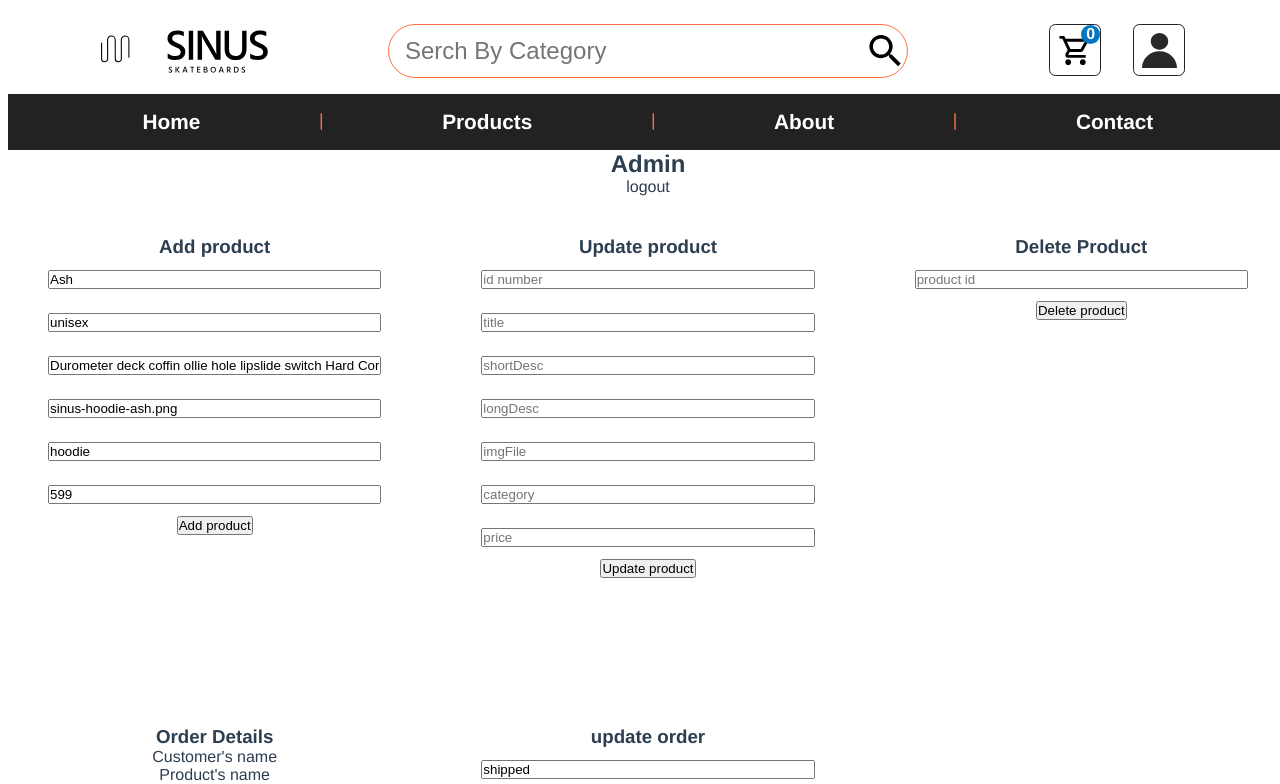
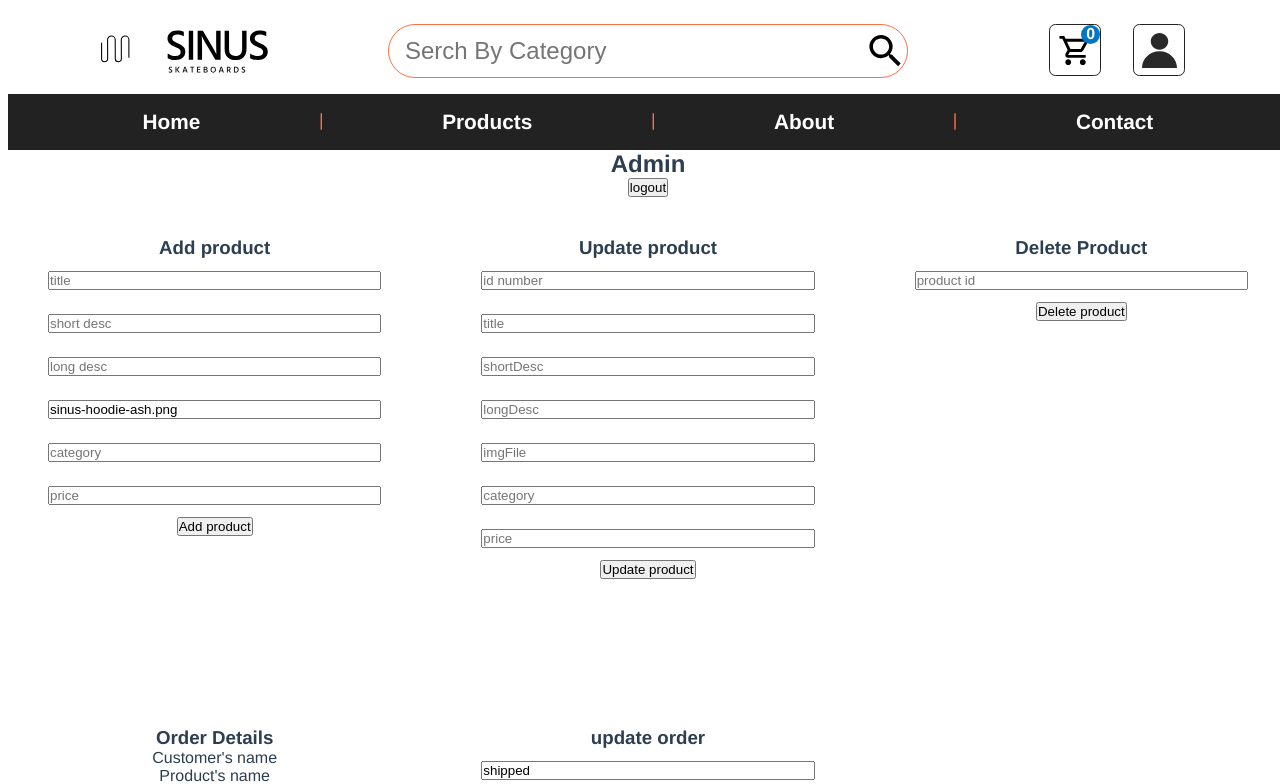
Before and after one commit to theodorwill/Slutprojekt-Sinus-Webshop, a Vue app: page /admin in a window 1280 px wide. Shown: the top 784 px of the page. Built offline with nearby package versions, Linux system fonts and the light colour scheme; no server answers.

Commit message:
added some changes

```diff
--- a/src/store/index.js
+++ b/src/store/index.js
@@ -165,6 +165,8 @@ export default new Vuex.Store({
           context.commit('saveItems', responseThree.data)
           const responseFour = await API.getPage(4)
           context.commit('saveItems', responseFour.data)
+
+
 
           context.commit('setMaxPage')
         }
--- a/src/views/Admin.vue
+++ b/src/views/Admin.vue
@@ -2,7 +2,7 @@
   <div class="admin">
     <div class="logout">
       <h2>Admin</h2>
-      <p>logout</p>
+      <button @click="signOutController">logout</button>
     </div>
     <div class="admin-tasks">
       <section class="add-product">
@@ -108,13 +108,13 @@ export default {
   data() {
     return {
       product: {
-        title: "Ash",
-        shortDesc: "unisex",
+        title: "",
+        shortDesc: "",
         longDesc:
-          "Durometer deck coffin ollie hole lipslide switch Hard Corps pool",
+          "",
         imgFile: "sinus-hoodie-ash.png",
-        category: "hoodie",
-        price: "599",
+        category: "",
+        price: "",
       },
       updateProduct: {
         id: null,
@@ -135,6 +135,10 @@ export default {
 
   methods: {
     ...mapActions(["addProducts", "deleteProducts", "updateProducts"]),
+     signOutController() {
+      this.$store.dispatch("loggingOut");
+      this.$router.push("/login");
+    },
   },
 };
 </script>
```
